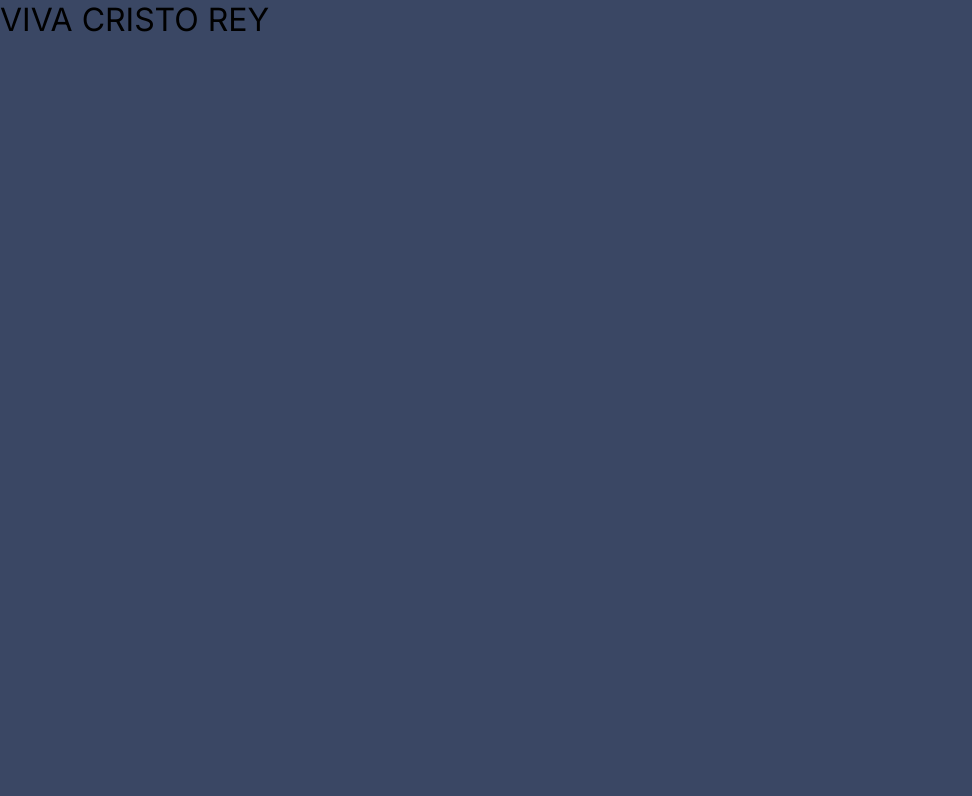
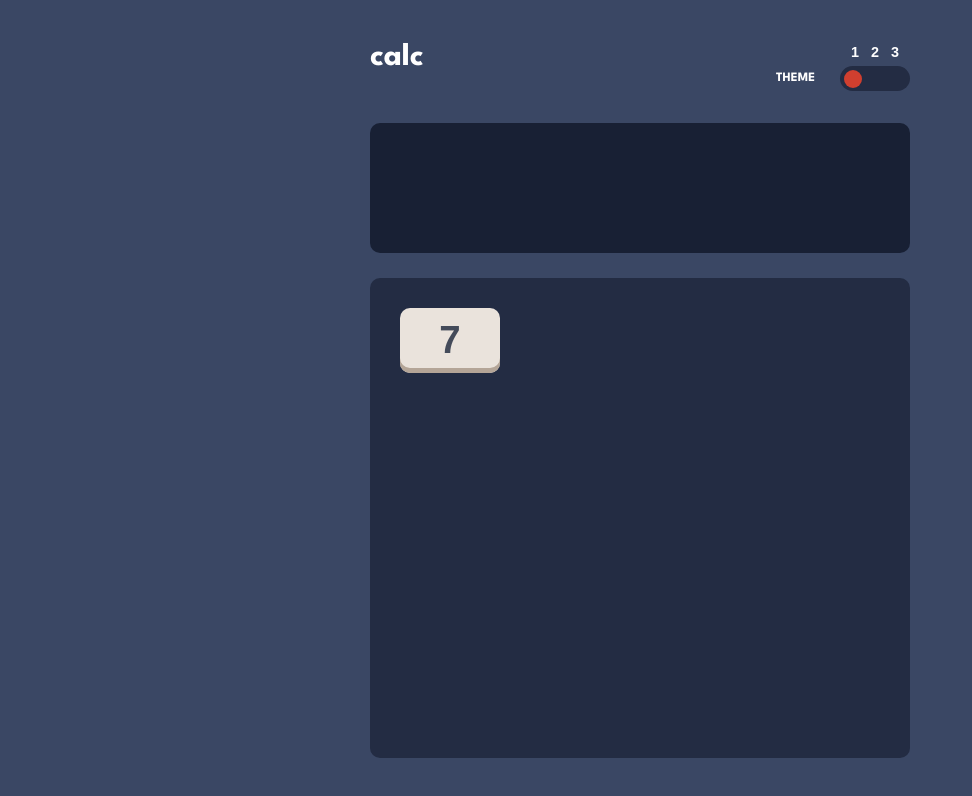
Before and after one commit to student-shraddha/nextjs-calculator, a Next.js app: page / in a window 1280 px wide. Shown: the top 796 px of the page, without its empty margins (0-972 px from the left). Built offline with nearby package versions, Linux system fonts and the light colour scheme.

Commit message:
last commit of the day

```diff
--- /dev/null
+++ b/app/components/Key.js
@@ -0,0 +1,7 @@
+export default function Key({ text, classes }){
+    return(
+        <button className={classes}>
+            <p>{text}</p>
+        </button>
+    )
+}
--- a/app/components/layout.js
+++ b/app/components/layout.js
@@ -7,12 +7,36 @@ export default function Layout({ children }){
     useEffect(() => {
         const preferredTheme = window.matchMedia("(prefers-color-scheme: dark)");
         setTheme(preferredTheme ? "dark" : "light");
-    })
+    }, [])
+
+    function changeTheme(props){
+        setTheme(props);
+    }
 
     return(
         <>
             <div className={theme == "dark" ? "theme--dark" : theme == "light" ? "theme--light" : "theme--other"}>
-                <main>{children}</main>
+                <main className="flex flex-justcont-c flex-alignit-c flex-dir-col">
+                    <header className="flex flex-justcont-sb">
+                        <p className="text-upper">calc</p>
+                        <div className="flex flex-dir-col toggle">
+                            <div className="toggle-numbers">
+                                <button onClick={() => changeTheme("dark")}>1</button>
+                                <button onClick={() => changeTheme("light")}>2</button>
+                                <button onClick={() => changeTheme("other")}>3</button>
+                            </div>
+                            <div className="toggle-text-bar">
+                                <p className="toggle-text">THEME</p>
+                                <div className="flex flex-justcont-sb toggle-bar">
+                                    <button onClick={() => changeTheme("dark")} className={theme == "dark" ? "" : "toggle-bar-hidden"}></button>
+                                    <button onClick={() => changeTheme("light")} className={theme == "light" ? "" : "toggle-bar-hidden"}></button>
+                                    <button onClick={() => changeTheme("other")} className={theme == "other" ? "" : "toggle-bar-hidden"}></button>
+                                </div>
+                            </div>
+                        </div>
+                    </header>
+                    {children}
+                </main>
             </div>
         </>
     )
--- a/app/page.js
+++ b/app/page.js
@@ -1,10 +1,16 @@
 // import Image from 'next/image'
 import Layout from './components/layout.js'
+import Key from './components/Key.js'
 
 export default function Home() {
   return (
     <Layout>
-      VIVA CRISTO REY
+      <div className='screen'>
+
+      </div>
+      <div className='keypad'>
+        <Key text = "7" classes='keys keys-numbers' />
+      </div>
     </Layout>
   )
 }
--- a/scss/globals/_main.scss
+++ b/scss/globals/_main.scss
@@ -49,3 +49,138 @@ main{
         flex-direction: column-reverse;
     }
 }
+
+header{
+    height: 80px;
+    width: 540px;
+
+    p{
+        @include themed(){
+            color: t("text-upper");
+        }
+    }
+
+    .toggle{
+        height: fit-content;
+
+        &-text{
+            padding-right: 25px;
+            font-size: 0.4em;
+        }
+
+        &-numbers{
+            display: flex;
+            justify-content: space-between;
+            width: 70px;
+            padding-bottom: 5px;
+            align-self: end;
+
+            button{
+                border: none;
+                background: transparent;
+                font-size: 0.45em;
+                font-weight: 700;
+                cursor: pointer;
+
+                @include themed(){
+                    color: t("text-upper");
+                }
+
+                &:first-child{
+                    margin-left: 5px;
+                }
+                &:last-child{
+                    margin-right: 5px;
+                }
+            }
+        }
+
+        &-text-bar{
+            display: flex;
+            align-items: center;
+        }
+
+        &-bar{
+            height: 25px;
+            width: 70px;
+            border-radius: 15px;
+            padding: 4px;
+
+            @include themed(){
+                background-color: t("bg-keypad");
+            }
+
+            button{
+                height: 18px;
+                width: 18px;
+                border: none;
+                border-radius: 50%;
+                cursor: pointer;
+
+                @include themed(){
+                    background-color: t("toggle-bg");
+                }
+            }
+
+            &-hidden{
+                background-color: transparent !important;
+            }
+        }
+    }
+}
+
+.screen{
+    height: 130px;
+    width: 540px;
+    border-radius: 10px;
+
+    @include themed(){
+        background-color: t("bg-screen");
+    }
+
+    margin-bottom: 25px;
+}
+
+.keypad{
+    height: 480px;
+    width: 540px;
+    border-radius: 10px;
+    padding: 30px;
+
+    @include themed(){
+        background-color: t("bg-keypad");
+    }
+}
+
+.keys{
+    height: 65px;
+    width: 100px;
+    border: none;
+    border-radius: 10px;
+
+    &-numbers{
+        font-size: 1.2em;
+        font-weight: 700;
+
+        @include themed(){
+            background-color: t("numberkeys-bg");
+            color: t("text-first");
+            box-shadow: inset 0 -5px t("numberkeys-shadow");
+        }
+
+        &:active{
+            @include themed(){
+                background-color: color-mix(in hsl, t("numberkeys-bg") 85%, lightgreen);
+                box-shadow: inset 0 -3px t("numberkeys-shadow");
+            }
+        }
+    }
+}
+
+@media screen and (max-width: 609px){
+
+}
+
+@media screen and (min-width: 610px){
+
+}
--- a/scss/globals/_themes.scss
+++ b/scss/globals/_themes.scss
@@ -11,6 +11,7 @@ $themes:(
         numberkeys-shadow: hsl(28, 16%, 65%),
         text-first: hsl(221, 14%, 31%),
         text-white: hsl(0, 0%, 100%),
+        text-upper: hsl(0, 0%, 100%),
     ),
     "light":(
         bg: hsl(0, 0%, 90%),
@@ -24,6 +25,7 @@ $themes:(
         numberkeys-shadow: hsl(35, 11%, 61%),
         text-first: hsl(60, 10%, 19%),
         text-white: hsl(0, 0%, 100%),
+        text-upper: hsl(60, 10%, 19%),
     ),
     "other":(
         bg: hsl(268, 75%, 9%),
@@ -38,6 +40,7 @@ $themes:(
         text-first: hsl(52, 100%, 62%),
         text-second: hsl(198, 20%, 13%),
         text-white: hsl(0, 0%, 100%),
+        text-upper: hsl(52, 100%, 62%),
     ),
 );
 
--- a/scss/globals/_typography.scss
+++ b/scss/globals/_typography.scss
@@ -1,6 +1,12 @@
 @import url('https://fonts.googleapis.com/css2?family=League+Spartan:wght@700&display=swap');
 
-body{
+main{
     font-family: 'League Spartan', sans-serif;
     font-size: 32px;
+    font-weight: 700;
 }
+
+h1, h2, h3, h4, h5, h6, p{
+    margin: 0;
+    padding: 0;
+}
--- a/static/style.css
+++ b/static/style.css
@@ -1,7 +1,13 @@
 @import url("https://fonts.googleapis.com/css2?family=League+Spartan:wght@700&display=swap");
-body {
+main {
   font-family: "League Spartan", sans-serif;
   font-size: 32px;
+  font-weight: 700;
+}
+
+h1, h2, h3, h4, h5, h6, p {
+  margin: 0;
+  padding: 0;
 }
 
 html {
@@ -51,4 +57,163 @@ main {
 }
 .flex-dir-col-rev {
   flex-direction: column-reverse;
+}
+
+header {
+  height: 80px;
+  width: 540px;
+}
+.theme--dark header p {
+  color: hsl(0, 0%, 100%);
+}
+.theme--light header p {
+  color: hsl(60, 10%, 19%);
+}
+.theme--other header p {
+  color: hsl(52, 100%, 62%);
+}
+header .toggle {
+  height: -moz-fit-content;
+  height: fit-content;
+}
+header .toggle-text {
+  padding-right: 25px;
+  font-size: 0.4em;
+}
+header .toggle-numbers {
+  display: flex;
+  justify-content: space-between;
+  width: 70px;
+  padding-bottom: 5px;
+  align-self: end;
+}
+header .toggle-numbers button {
+  border: none;
+  background: transparent;
+  font-size: 0.45em;
+  font-weight: 700;
+  cursor: pointer;
+}
+.theme--dark header .toggle-numbers button {
+  color: hsl(0, 0%, 100%);
+}
+.theme--light header .toggle-numbers button {
+  color: hsl(60, 10%, 19%);
+}
+.theme--other header .toggle-numbers button {
+  color: hsl(52, 100%, 62%);
+}
+header .toggle-numbers button:first-child {
+  margin-left: 5px;
+}
+header .toggle-numbers button:last-child {
+  margin-right: 5px;
+}
+header .toggle-text-bar {
+  display: flex;
+  align-items: center;
+}
+header .toggle-bar {
+  height: 25px;
+  width: 70px;
+  border-radius: 15px;
+  padding: 4px;
+}
+.theme--dark header .toggle-bar {
+  background-color: hsl(223, 31%, 20%);
+}
+.theme--light header .toggle-bar {
+  background-color: hsl(0, 0%, 93%);
+}
+.theme--other header .toggle-bar {
+  background-color: hsl(268, 71%, 12%);
+}
+header .toggle-bar button {
+  height: 18px;
+  width: 18px;
+  border: none;
+  border-radius: 50%;
+  cursor: pointer;
+}
+.theme--dark header .toggle-bar button {
+  background-color: hsl(6, 63%, 50%);
+}
+.theme--light header .toggle-bar button {
+  background-color: hsl(25, 98%, 40%);
+}
+.theme--other header .toggle-bar button {
+  background-color: hsl(176, 100%, 44%);
+}
+header .toggle-bar-hidden {
+  background-color: transparent !important;
+}
+
+.screen {
+  height: 130px;
+  width: 540px;
+  border-radius: 10px;
+  margin-bottom: 25px;
+}
+.theme--dark .screen {
+  background-color: hsl(224, 36%, 15%);
+}
+.theme--light .screen {
+  background-color: hsl(0, 5%, 81%);
+}
+.theme--other .screen {
+  background-color: hsl(268, 71%, 12%);
+}
+
+.keypad {
+  height: 480px;
+  width: 540px;
+  border-radius: 10px;
+  padding: 30px;
+}
+.theme--dark .keypad {
+  background-color: hsl(223, 31%, 20%);
+}
+.theme--light .keypad {
+  background-color: hsl(0, 0%, 93%);
+}
+.theme--other .keypad {
+  background-color: hsl(268, 71%, 12%);
+}
+
+.keys {
+  height: 65px;
+  width: 100px;
+  border: none;
+  border-radius: 10px;
+}
+.keys-numbers {
+  font-size: 1.2em;
+  font-weight: 700;
+}
+.theme--dark .keys-numbers {
+  background-color: hsl(30, 25%, 89%);
+  color: hsl(221, 14%, 31%);
+  box-shadow: inset 0 -5px hsl(28, 16%, 65%);
+}
+.theme--light .keys-numbers {
+  background-color: hsl(45, 7%, 89%);
+  color: hsl(60, 10%, 19%);
+  box-shadow: inset 0 -5px hsl(35, 11%, 61%);
+}
+.theme--other .keys-numbers {
+  background-color: hsl(268, 47%, 21%);
+  color: hsl(52, 100%, 62%);
+  box-shadow: inset 0 -5px hsl(290, 70%, 36%);
+}
+.theme--dark .keys-numbers:active {
+  background-color: color-mix(in hsl, hsl(30, 25%, 89%) 85%, lightgreen);
+  box-shadow: inset 0 -3px hsl(28, 16%, 65%);
+}
+.theme--light .keys-numbers:active {
+  background-color: color-mix(in hsl, hsl(45, 7%, 89%) 85%, lightgreen);
+  box-shadow: inset 0 -3px hsl(35, 11%, 61%);
+}
+.theme--other .keys-numbers:active {
+  background-color: color-mix(in hsl, hsl(268, 47%, 21%) 85%, lightgreen);
+  box-shadow: inset 0 -3px hsl(290, 70%, 36%);
 }/*# sourceMappingURL=style.css.map */
```
Also changed, not shown: 2 other files (tests, documents, lock files or other folders).
